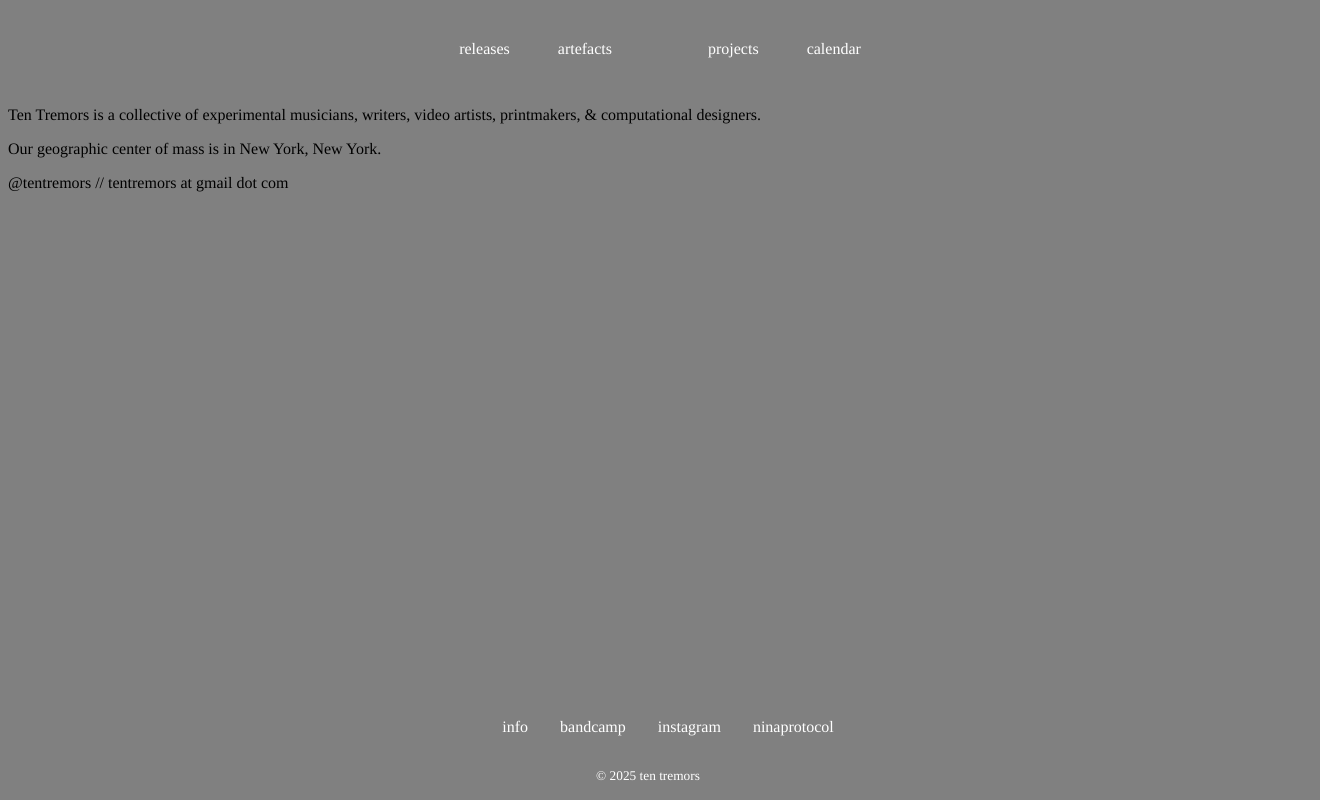
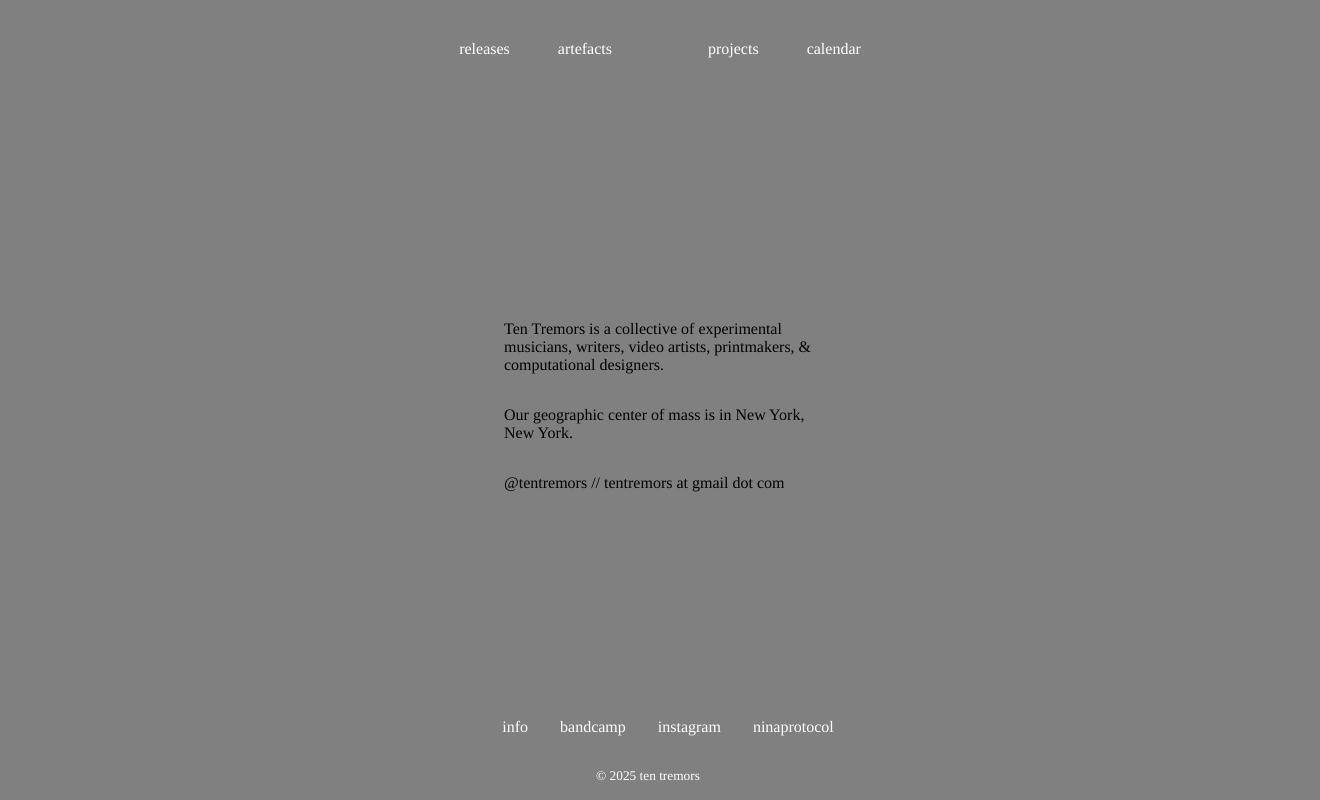
Before and after one commit to math-eaton/ten_tremors, an Astro site: page /about in a window 1280 px wide. Shown: the whole page, 1320 px wide, since content can reach past the window. Built offline with nearby package versions, Linux system fonts and the light colour scheme; Astro itself is replaced by a stand-in of ours.

Commit message:
home image + info

```diff
--- a/src/components/globalStyles.astro
+++ b/src/components/globalStyles.astro
@@ -13,9 +13,12 @@
     src: url("Ac437_ToshibaTxL1_8x16.woff2") format("woff2"), url("Ac437_ToshibaTxL1_8x16.woff") format("woff"), url("Ac437_ToshibaTxL1_8x16.ttf") format("truetype");
 } */
 
+
     body {
         background-color: #808080;
         font-family: Times, serif;
+        overflow-x: hidden;
+
     }
 
     div {
@@ -27,4 +30,13 @@
         padding: 1rem;
         text-decoration: none;
     }
+
+    * {
+
+        mix-blend-mode: luminosity;
+
+    }
+
+
+
   </style>
--- a/src/components/header.astro
+++ b/src/components/header.astro
@@ -18,7 +18,7 @@ ul {
 }
 
 [data-icon] {
-    color: black;
+    /* color: black; */
     filter: invert() drop-shadow(0 0 0.75rem rgb(255, 255, 255));
     mix-blend-mode: hard-light;
 }
--- a/src/layouts/boilerplate.astro
+++ b/src/layouts/boilerplate.astro
@@ -10,6 +10,7 @@ import Footer from '../components/footer.astro';
   <head>
     <title>{title}</title>
     <meta charset="UTF-8" />
+    <link rel="icon" type="image/svg+xml" href="/favicon.png" />
     <meta name="viewport" content="width=device-width, initial-scale=1.0" />
   </head>
   <GlobalStyles />
--- a/src/pages/about.astro
+++ b/src/pages/about.astro
@@ -2,17 +2,31 @@
 import CollectionLayout from '../layouts/boilerplate.astro';
 const pageTitle = 'info';
 ---
+<style>
+  div {
+    display: flex;
+    flex-direction: column;
+    justify-content: center;
+    align-items: center;
+    width: 100vw;
+    height: 600px;
+    }
+    p{
+      width: 25vw;
+    }
+</style>
 
 <html>
   <body>
-    <CollectionLayout title={pageTitle}>
+      <CollectionLayout title={pageTitle}>
 
-    <p>Ten Tremors is a collective of experimental musicians, writers, video artists, printmakers, & computational designers.</p>
+    <div>
+      <p>Ten Tremors is a collective of experimental musicians, writers, video artists, printmakers, & computational designers.</p>
 
-    <p>Our geographic center of mass is in New York, New York.</p>
+      <p>Our geographic center of mass is in New York, New York.</p>
 
-    <p>@tentremors // tentremors at gmail dot com</p>
-
+      <p>@tentremors // tentremors at gmail dot com</p>
+    </div>
   </body>
 </html>
   </CollectionLayout>
--- a/src/pages/index.astro
+++ b/src/pages/index.astro
@@ -1,12 +1,29 @@
 ---
 import CollectionLayout from '../layouts/boilerplate.astro';
+import { Image } from 'astro:assets';
+import stamps from '../images/stamps.png';
 const pageTitle = 'home';
 ---
+<style>
+  div{
+    display: flex;
+    justify-content: center;
+    align-items: center;
+    height: 600px;
+  }
+
+  img{
+    width: 66.6%;
+    height: auto;
+    /* filter: drop-shadow(0rem 0rem 0.25rem rgba(231, 231, 231, 0.709)); */
+  }
+</style>
+
 <CollectionLayout title={pageTitle}>
 
 <body>
   <div>
-  <img src="underConstruction.gif" alt="under construction!" style="width: 50%; display: flex; justify-content: center;"/>
+    <Image src={stamps} alt="tentremors logo">
   </div>
 
 </body>
```
Also changed, not shown: public/TenTremors_Logo.svg (deleted), src/images/stamps.png (renamed from src/images/stamp_scan_threshold.png), src/images/underConstruction.gif (renamed from public/underConstruction.gif).
